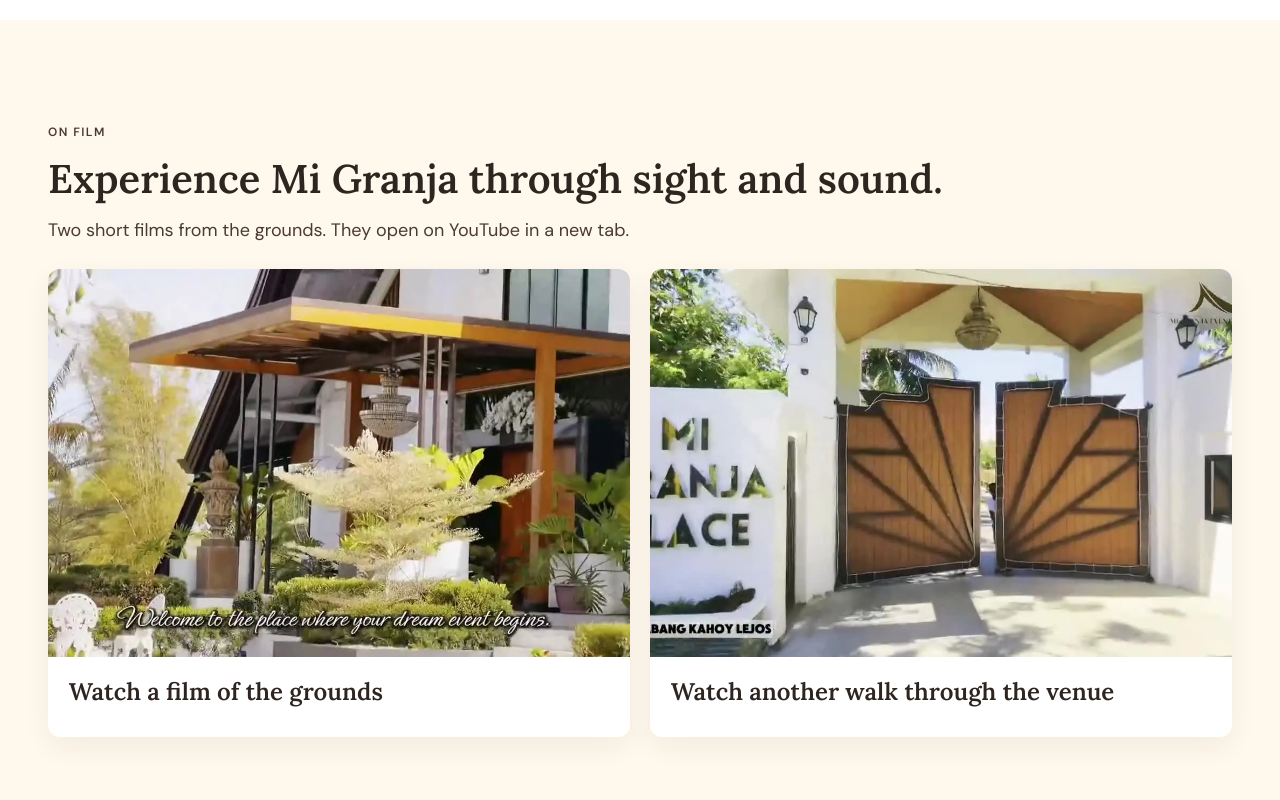
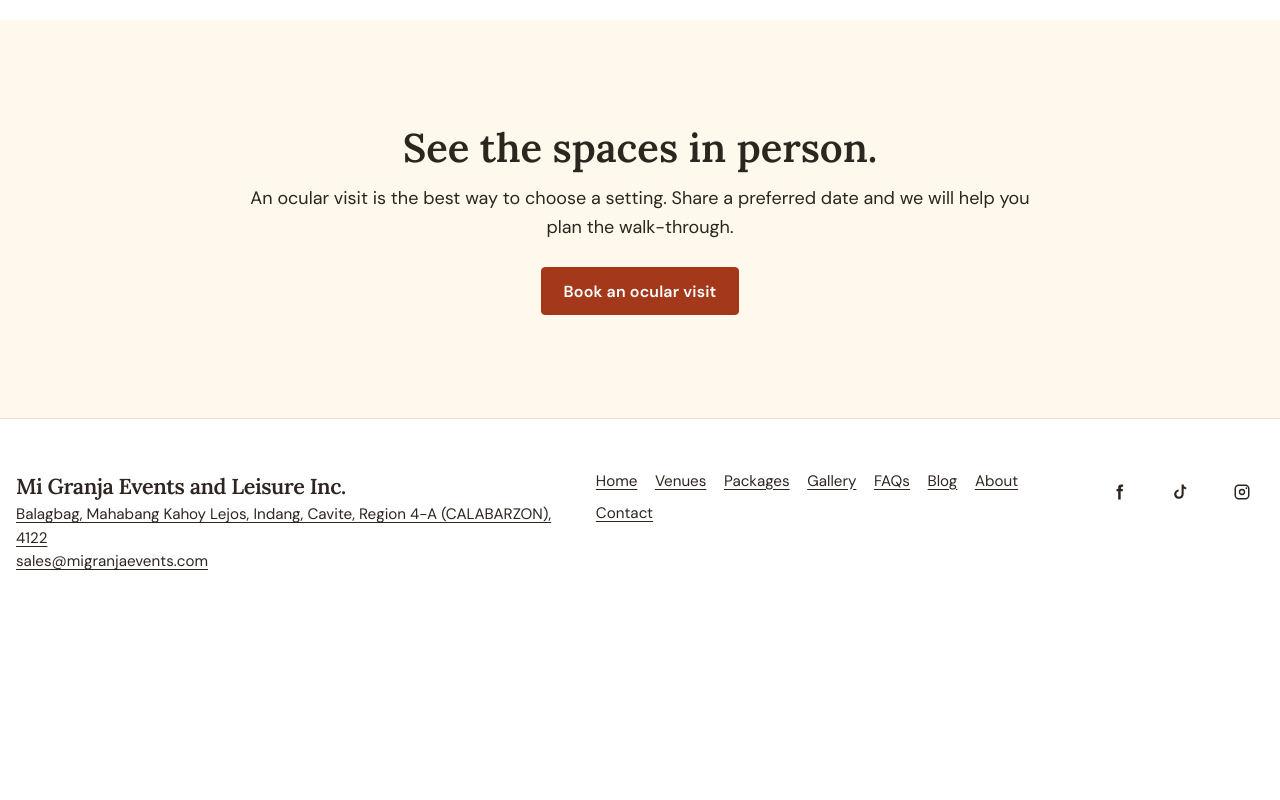
Before and after one commit to monsibits/site-migranja-events, a plain HTML site: page venues/index.html in a window 1280 px wide. Shown: the part 1280-2080 px from the top of the page. After the commit the page ends 1892 px from the top, so only its background shows below. Drawn offline with Linux system fonts and the light colour scheme.

Commit message:
Remove the Squarespace stock video links from Venues.

```diff
--- a/venues/index.html
+++ b/venues/index.html
@@ -94,23 +94,6 @@
     </div>
   </section>
 
-  <section class="section section-cream">
-    <div class="wrap">
-      <p class="eyebrow">On film</p>
-      <h2>Experience Mi Granja through sight and sound.</h2>
-      <p class="thin-note">Two short films from the grounds. They open on YouTube in a new tab.</p>
-      <div class="card-grid has-top">
-        <a class="card" href="https://youtu.be/wKI9Yr7GWUU" target="_blank" rel="noopener noreferrer">
-          <img src="/assets/img/venue-film-2-poster.webp" alt="" width="1600" height="900">
-          <div class="card-body"><h3>Watch a film of the grounds</h3></div>
-        </a>
-        <a class="card" href="https://youtu.be/PrC6FE3ekL4" target="_blank" rel="noopener noreferrer">
-          <img src="/assets/img/venue-film-1-poster.webp" alt="" width="1600" height="900">
-          <div class="card-body"><h3>Watch another walk through the venue</h3></div>
-        </a>
-      </div>
-    </div>
-  </section>
 
   <section class="cta-band">
     <div class="wrap">
```
Also changed, not shown: _src/pages/venues.html (+0 -17 lines), assets/img/venue-film-1-poster.webp (deleted), assets/img/venue-film-2-poster.webp (deleted), 1 other file.
